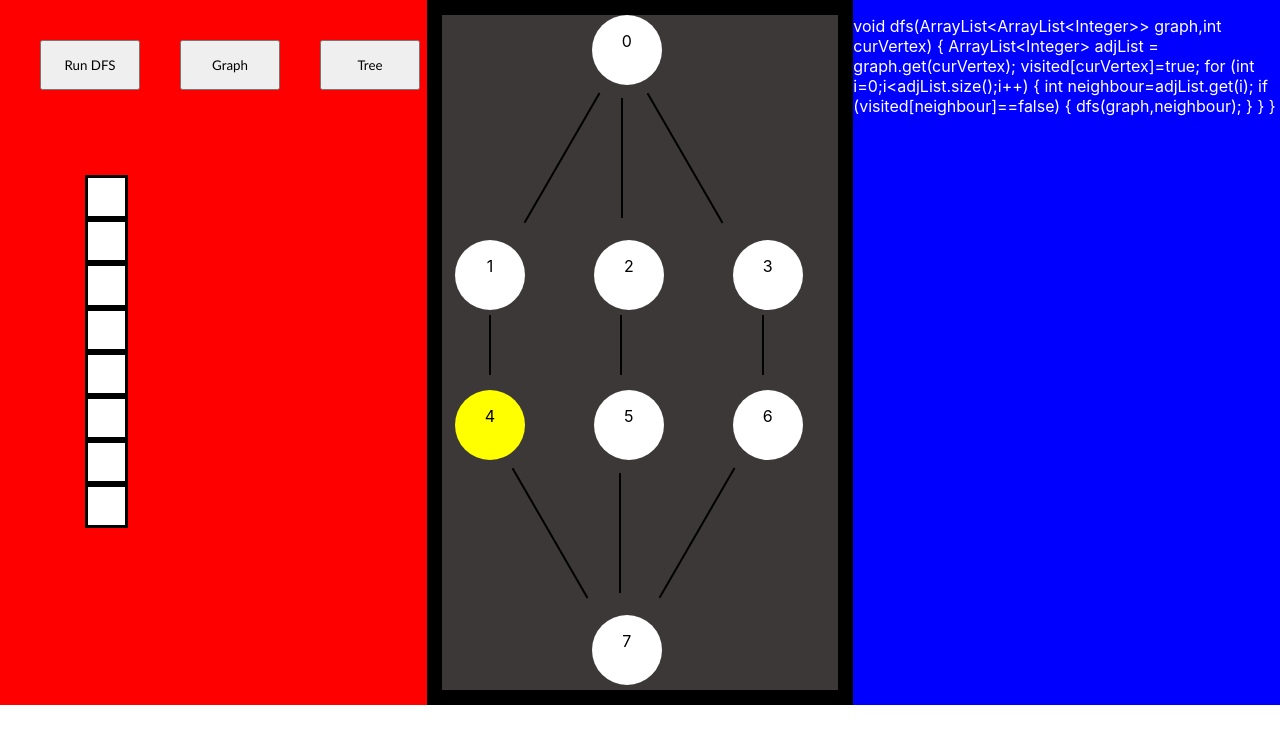
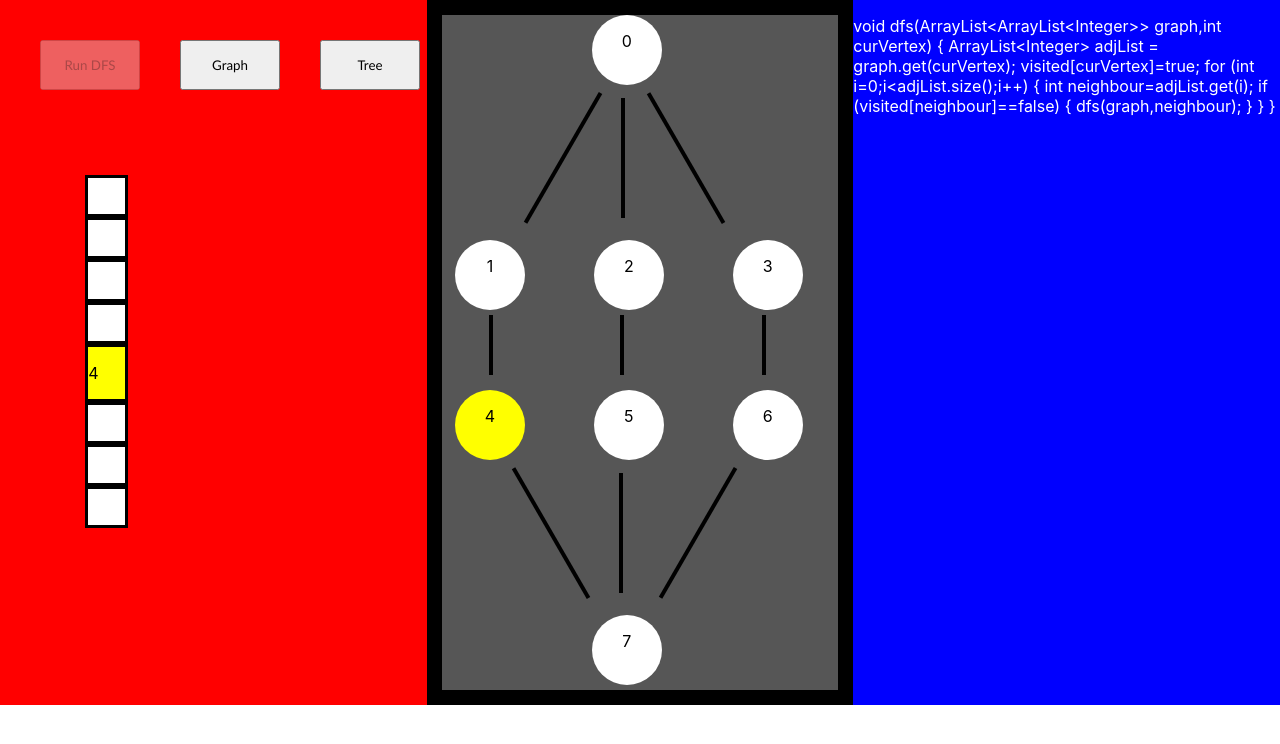
Before and after one commit to Rahuldj2/dfs-Simulator, a React (Create React App) app: page / in a window 1280 px wide. Both pictures are taken after a click on the button "Run DFS". Shown: the top 744 px of the page. Built offline with nearby package versions, Linux system fonts and the light colour scheme.

Commit message:
button-issue-solved

```diff
--- a/src/App.css
+++ b/src/App.css
@@ -36,7 +36,7 @@
     margin-top: 20%;
     margin-left: 20%;
 }
-.stack-node{
+.stack div{
     background-color: white;
     border-color: black;
     border-style: solid;
--- a/src/App.js
+++ b/src/App.js
@@ -4,6 +4,12 @@ import './App.css'
 import {useState} from "react";
 import Code from './Code.js'
 
+/*
+1.Implement stack behaviour
+2.improve graph ui
+3.responsiveness in big screens
+4.disable dfs button click-done
+*/
 
 function App() {
   let letters=['s','a','b','c','d','e','f','g']
@@ -26,7 +32,18 @@ function App() {
         return element;
       }
     });
+
+    const updatedStack = stack.map((element, index) => {
+      if (index === curVertex) {
+
+        return <div className={`stack-node-${letters[curVertex]}`}style={{backgroundColor:'yellow',opacity:'1px'}} key={index}><p>{curVertex}</p></div>;
+      } else {
+        return element;
+      }
+    });
+
     change(updatedDivList);
+    operate(updatedStack);
   }
 
 
@@ -42,6 +59,11 @@ function App() {
     });
     change(updatedDivList);
   }
+
+  const enable=async()=>
+  {
+    ChangeVal(false);
+  }
   const dfs = async (graph, curVertex, visited) => {
     visited[curVertex] = true;
     changeState(curVertex); // Update the UI for the current node
@@ -55,26 +77,41 @@ function App() {
         await dfs(graph, neighbour, visited);
       }
     }
-    await clear()
   };
 
 let list2=[]
 for (let j=0;j<8;j++)
 {
-  list2[j]= <div className='stack-node'></div>
+  list2[j]= <div className={`stack-node-${letters[j]}`}></div>
 }
 
 const[stack,operate]=useState(list2);
 
 // const pushPop()
+  let isRunning=false;
+
+  const update= async(event)=>
+  {
+    event.currentTarget.disabled=false;
+  }
+  const handleClick = async (event) => {
+    // event.currentTarget.disabled = true;
+    ChangeVal(true);
+    await dfs(graph,0,visited);
+    await clear();
+    // await sleep(2000);
+    await enable();
+    // await update(event);
+    console.log('button clicked');
+  };
+
+  const[buttonState,ChangeVal]=useState(false);
   return (
     <>
 
     <div className="App">
       <div className="app-1">
-        <button className="run-btn" onClick={async ()=>{
-          dfs(graph,0,visited);
-        }}>Run DFS</button>
+        <button className="run-btn"  disabled={buttonState} onClick={handleClick}>Run DFS</button>
         <button className='run-btn'>Graph </button>
         <button className='run-btn'>Tree</button>
         <div className='stack'>
--- a/src/Graph.css
+++ b/src/Graph.css
@@ -18,7 +18,7 @@
   grid-template-rows: 0.5fr 0.5fr 0.5fr 0.5fr 0.5fr 0.5fr 0.5fr;
   /* width: 100%;
   height: 100%; */
-  background-color: rgb(60, 56, 56);
+  background-color: rgb(86, 86, 86);
   /* row-gap: 10px; */
   position: relative;
 }
@@ -26,7 +26,7 @@
 .edge-1{
   width: 0.5px;
   height: 150px;
-  border-left: 2px solid black;
+  border-left: 4px solid black;
   transform: rotate(30deg);
   position: relative;
   top: -5%;
@@ -37,7 +37,7 @@
 {
   width: 0.5px;
   height: 120px;
-  border-left: 2px solid black;
+  border-left: 4px solid black;
   position: relative;
   top:5%;
   left:34%;
@@ -47,7 +47,7 @@
 {
   width: 0.5px;
   height: 150px;
-  border-left: 2px solid black;
+  border-left: 4px solid black;
   transform: rotate(-30deg);
   position: relative;
   /* padding: 0; */
@@ -58,7 +58,7 @@
 .edge-9{
   width: 0.5px;
   height: 120px;
-  border-left: 2px solid black;
+  border-left: 4px solid black;
   position: relative;
   top:5%;
   left:32%;
@@ -66,7 +66,7 @@
 .edge-8{
   width: 0.5px;
   height: 150px;
-  border-left: 2px solid black;
+  border-left: 4px solid black;
   transform: rotate(30deg);
   position: relative;
   top: -5%;
@@ -75,7 +75,7 @@
 .edge-7{
   width: 0.5px;
   height: 150px;
-  border-left: 2px solid black;
+  border-left: 4px solid black;
   transform: rotate(-30deg);
   position: relative;
   /* padding: 0; */
@@ -86,7 +86,7 @@
 .edge-4,.edge-5,.edge-6{
   width: 0.5px;
   height: 60px;
-  border-left: 2px solid black;
+  border-left: 4px solid black;
   position: relative;
 }
 .edge-4{
```
